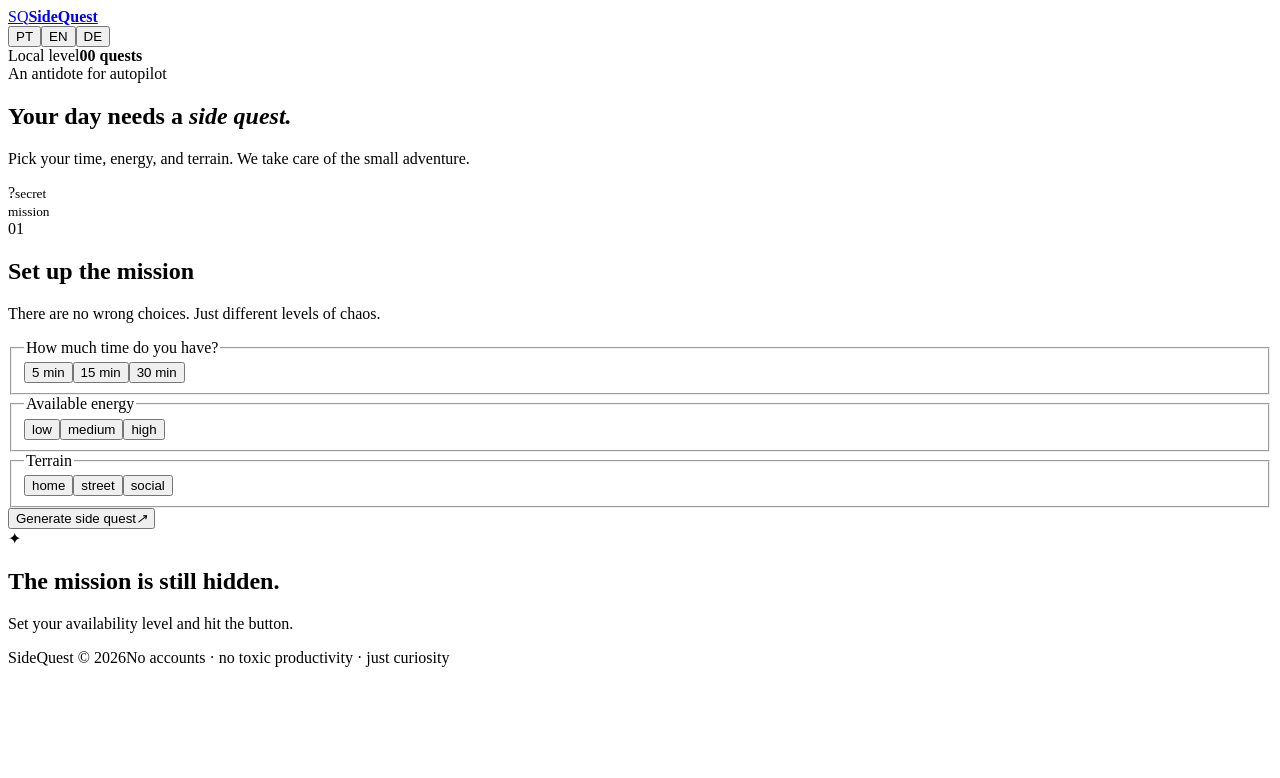
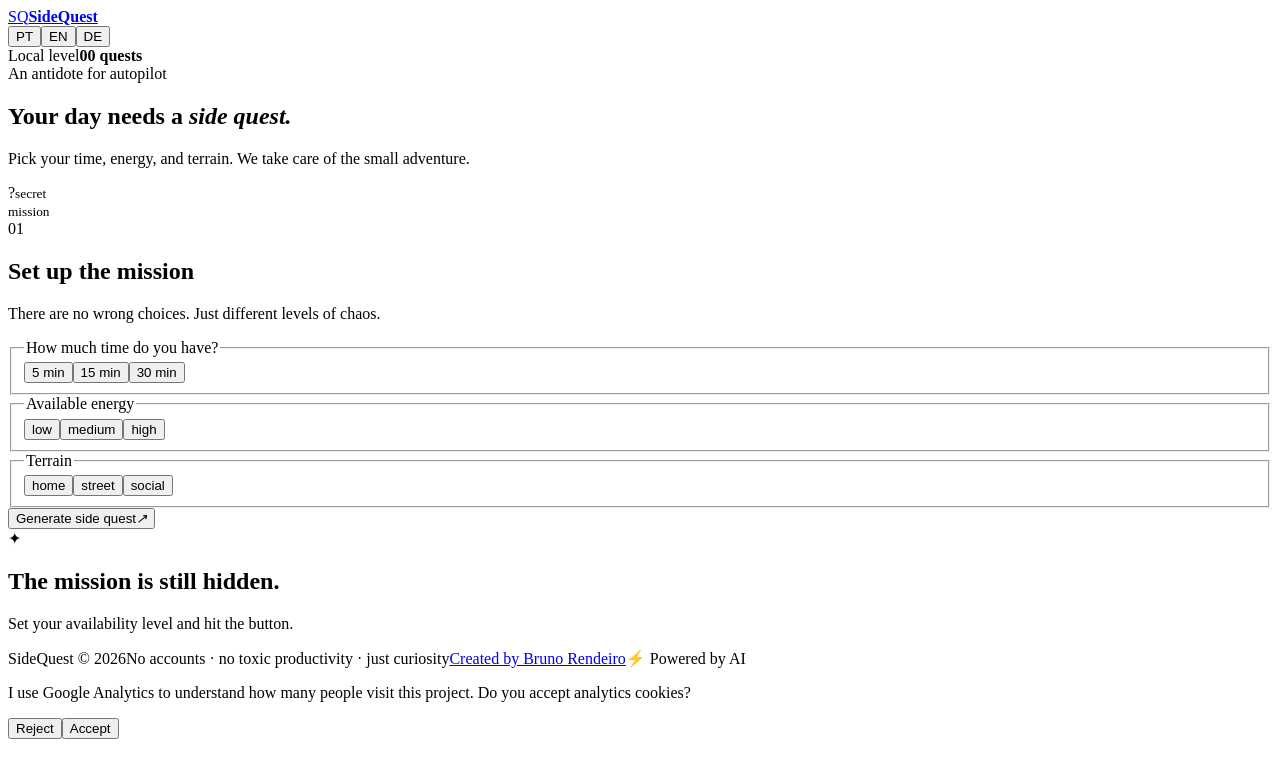
Before and after one commit to brunorendeiro/sidequest, a React (Vite) app: page / in a window 1280 px wide. Shown: the top 778 px of the page. Built offline with nearby package versions, Linux system fonts and the light colour scheme; the HTML template or start-up script is replaced by a standard one.

Commit message:
Add Google Analytics 4 with cookie consent banner
Loads GA4 only after explicit consent, storing the choice in
localStorage; declines by default until the user opts in.

```diff
--- a/src/App.tsx
+++ b/src/App.tsx
@@ -1,6 +1,8 @@
 import { Fragment, useEffect, useMemo, useState } from 'react'
 import { getQuestText, questList, type QuestBase, type Time } from './data/quests'
 import { detectLocale, energyLabels, locales, modeLabels, ui, type EnergyKey, type Locale, type ModeKey } from './i18n'
+import { getStoredConsent, loadAnalytics } from './analytics'
+import CookieConsent from './CookieConsent'
 
 const readCompleted = () => {
   try {
@@ -24,6 +26,10 @@ export default function App() {
     window.localStorage.setItem('sidequest-locale', locale)
     document.documentElement.setAttribute('lang', locale)
   }, [locale])
+
+  useEffect(() => {
+    if (getStoredConsent() === 'granted') loadAnalytics()
+  }, [])
 
   const available = useMemo(
     () => questList.filter(item => item.time <= time && item.energy.includes(energy) && item.mode === mode),
@@ -107,6 +113,12 @@ export default function App() {
       </section>
     </main>
 
-    <footer><span>{t.brand} © {new Date().getFullYear()}</span><span>{t.footerTagline}</span></footer>
+    <footer>
+      <span>{t.brand} © {new Date().getFullYear()}</span>
+      <span>{t.footerTagline}</span>
+      <a href="https://vibe-portfolio-one.vercel.app/" target="_blank" rel="noreferrer">Created by Bruno Rendeiro</a>
+      <span className="powered-badge">⚡ Powered by AI</span>
+    </footer>
+    <CookieConsent locale={locale} />
   </div>
 }
--- /dev/null
+++ b/src/CookieConsent.tsx
@@ -0,0 +1,29 @@
+import { useEffect, useState } from 'react'
+import { getStoredConsent, setConsent } from './analytics'
+import { ui, type Locale } from './i18n'
+
+export default function CookieConsent({ locale }: { locale: Locale }) {
+  const [visible, setVisible] = useState(false)
+  const t = ui[locale]
+
+  useEffect(() => {
+    setVisible(getStoredConsent() === null)
+  }, [])
+
+  if (!visible) return null
+
+  const decide = (value: 'granted' | 'denied') => {
+    setConsent(value)
+    setVisible(false)
+  }
+
+  return (
+    <div className="cookie-consent" role="dialog" aria-live="polite" aria-label="Cookies">
+      <p>{t.cookieBody}</p>
+      <div className="cookie-actions">
+        <button className="cookie-reject" onClick={() => decide('denied')}>{t.cookieReject}</button>
+        <button className="cookie-accept" onClick={() => decide('granted')}>{t.cookieAccept}</button>
+      </div>
+    </div>
+  )
+}
--- /dev/null
+++ b/src/analytics.ts
@@ -0,0 +1,36 @@
+const GA_MEASUREMENT_ID = 'G-8PWRSD62T'
+const CONSENT_KEY = 'sidequest-analytics-consent'
+
+declare global {
+  interface Window {
+    dataLayer: unknown[]
+  }
+}
+
+export type Consent = 'granted' | 'denied'
+
+export function getStoredConsent(): Consent | null {
+  const stored = window.localStorage.getItem(CONSENT_KEY)
+  return stored === 'granted' || stored === 'denied' ? stored : null
+}
+
+export function loadAnalytics() {
+  if (document.getElementById('ga4-script')) return
+  const script = document.createElement('script')
+  script.id = 'ga4-script'
+  script.async = true
+  script.src = `https://www.googletagmanager.com/gtag/js?id=${GA_MEASUREMENT_ID}`
+  document.head.appendChild(script)
+
+  window.dataLayer = window.dataLayer || []
+  function gtag(...args: unknown[]) {
+    window.dataLayer.push(args)
+  }
+  gtag('js', new Date())
+  gtag('config', GA_MEASUREMENT_ID)
+}
+
+export function setConsent(value: Consent) {
+  window.localStorage.setItem(CONSENT_KEY, value)
+  if (value === 'granted') loadAnalytics()
+}
--- a/src/i18n.ts
+++ b/src/i18n.ts
@@ -55,6 +55,9 @@ type UiStrings = {
   emptyTitle: string
   emptyBody: string
   footerTagline: string
+  cookieBody: string
+  cookieAccept: string
+  cookieReject: string
 }
 
 export const ui: Record<Locale, UiStrings> = {
@@ -83,6 +86,9 @@ export const ui: Record<Locale, UiStrings> = {
     emptyTitle: 'A missão ainda está escondida.',
     emptyBody: 'Configura o teu nível de disponibilidade e carrega no botão.',
     footerTagline: 'Sem contas · sem produtividade tóxica · só curiosidade',
+    cookieBody: 'Uso o Google Analytics para perceber quantas pessoas visitam este projeto. Aceitas cookies analíticos?',
+    cookieAccept: 'Aceitar',
+    cookieReject: 'Recusar',
   },
   en: {
     brand: 'SideQuest',
@@ -109,6 +115,9 @@ export const ui: Record<Locale, UiStrings> = {
     emptyTitle: 'The mission is still hidden.',
     emptyBody: 'Set your availability level and hit the button.',
     footerTagline: 'No accounts · no toxic productivity · just curiosity',
+    cookieBody: 'I use Google Analytics to understand how many people visit this project. Do you accept analytics cookies?',
+    cookieAccept: 'Accept',
+    cookieReject: 'Reject',
   },
   de: {
     brand: 'SideQuest',
@@ -135,5 +144,8 @@ export const ui: Record<Locale, UiStrings> = {
     emptyTitle: 'Die Mission ist noch versteckt.',
     emptyBody: 'Stelle dein Verfügbarkeitslevel ein und drücke den Knopf.',
     footerTagline: 'Keine Konten · keine toxische Produktivität · nur Neugier',
+    cookieBody: 'Ich verwende Google Analytics, um zu verstehen, wie viele Menschen dieses Projekt besuchen. Akzeptierst du Analyse-Cookies?',
+    cookieAccept: 'Akzeptieren',
+    cookieReject: 'Ablehnen',
   },
 }
--- a/src/styles.css
+++ b/src/styles.css
@@ -85,7 +85,10 @@ legend { margin-bottom: 12px; font: 500 10px 'DM Mono'; text-transform: uppercas
 .reroll-button:hover { background: var(--paper); }
 .is-complete .quest-card { box-shadow: 13px 13px 0 var(--acid); }
 
-footer { display: flex; justify-content: space-between; padding: 26px 0 34px; border-top: 2px solid var(--ink); color: #655c52; font: 9px 'DM Mono'; text-transform: uppercase; }
+footer { display: flex; flex-wrap: wrap; gap: 10px; justify-content: space-between; padding: 26px 0 34px; border-top: 2px solid var(--ink); color: #655c52; font: 9px 'DM Mono'; text-transform: uppercase; }
+footer a { color: inherit; text-decoration: underline; }
+footer a:hover { color: var(--ink); }
+.powered-badge { font: 9px 'DM Mono'; }
 
 @media (max-width: 800px) {
   .hero { grid-template-columns: 1fr; }
@@ -110,6 +113,13 @@ footer { display: flex; justify-content: space-between; padding: 26px 0 34px; bo
   footer { flex-direction: column; gap: 10px; }
 }
 
+.cookie-consent { position: fixed; z-index: 50; left: 20px; right: 20px; bottom: 20px; display: flex; flex-wrap: wrap; align-items: center; gap: 16px; max-width: 640px; margin: 0 auto; padding: 18px 20px; border: 2px solid var(--ink); background: white; box-shadow: 6px 6px 0 var(--ink); }
+.cookie-consent p { flex: 1 1 260px; margin: 0; font-size: 13px; }
+.cookie-actions { display: flex; gap: 10px; }
+.cookie-actions button { padding: 9px 16px; border: 2px solid var(--ink); font-weight: 700; font-size: 13px; cursor: pointer; }
+.cookie-reject { background: white; color: var(--ink); }
+.cookie-accept { background: var(--acid); color: var(--ink); }
+
 @media (prefers-reduced-motion: reduce) {
   *, *::before, *::after { scroll-behavior: auto !important; animation-duration: .01ms !important; transition-duration: .01ms !important; }
 }
```
